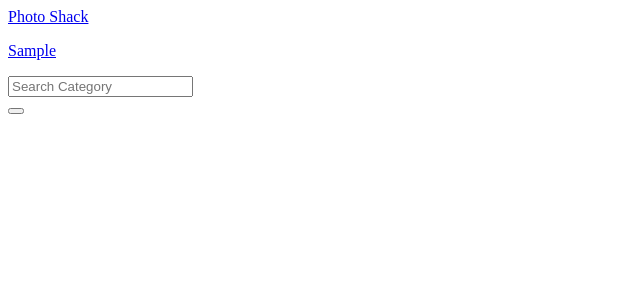
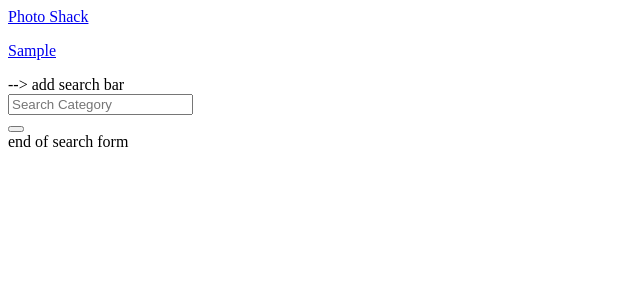
Before and after one commit to AliKheirAbdi/gallery, a Django app: template photos/templates/photos/navbar.html in a window 1280 px wide. Shown: the top 300 px of the page, without its empty margins (0-640 px from the left). Run offline with Django 3.2, Linux system fonts and the light colour scheme; the template is opened without the code that fills it: values that come from a table or form of the project are taken from there, others are empty; tables that the repository leaves empty hold one stand-in row (values such as "Sample post").

Commit message:
make it better

```diff
--- a/photos/templates/photos/index.html
+++ b/photos/templates/photos/index.html
@@ -1,6 +1,6 @@
 <!doctype html>
 <html lang="en">
-{% load static %}
+
   <head>
     <meta charset="utf-8">
     <meta name="viewport" content="width=device-width, initial-scale=1, shrink-to-fit=no">
--- a/photos/templates/photos/locations.html
+++ b/photos/templates/photos/locations.html
@@ -4,7 +4,7 @@
 <div class="container mt-3">
     <div class="row">
 <div class="card-columns">
-    {%for image in images%}
+    {% for image in images %}
     <div class="card">
         <!-- Image trigger modal -->
         <img src="{{image.image.url}}" height="300vh" data-toggle="modal" data-target="#im{{image.id}}" class="card-img-top" alt="{{image.image_name}}">
--- a/photos/templates/photos/navbar.html
+++ b/photos/templates/photos/navbar.html
@@ -15,9 +15,9 @@
       <a href="{% url 'display_location' location.id%}" class="drop-down">
         <p>{{location.location}}</p>
       </a>
-      {% endfor %}
+      {% endfor %} -->
 
-    <!-- add search bar-->
+    add search bar
     <div class="col-sm-4 col-md-4 navbar-right">
       <form class="navbar-form" role="search" action="{% url 'search_results' %}">
         <div class=" form-inline">
@@ -29,7 +29,7 @@
           </div>
         </div>
       </form>
-      <!--end of search form-->
+      end of search form
     </div>
   </div>
 </nav>
```
Lines whose indentation alone changed are shown as unchanged.
